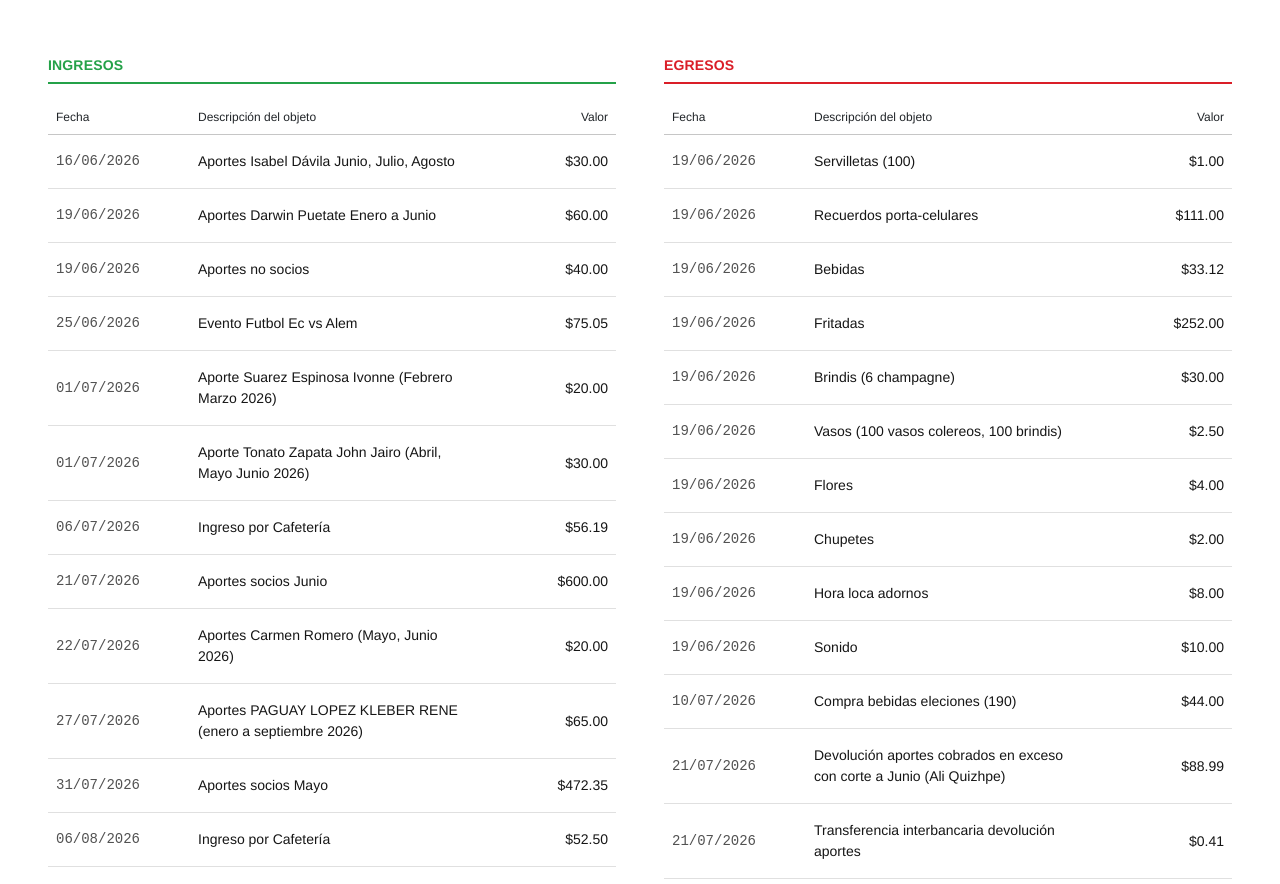
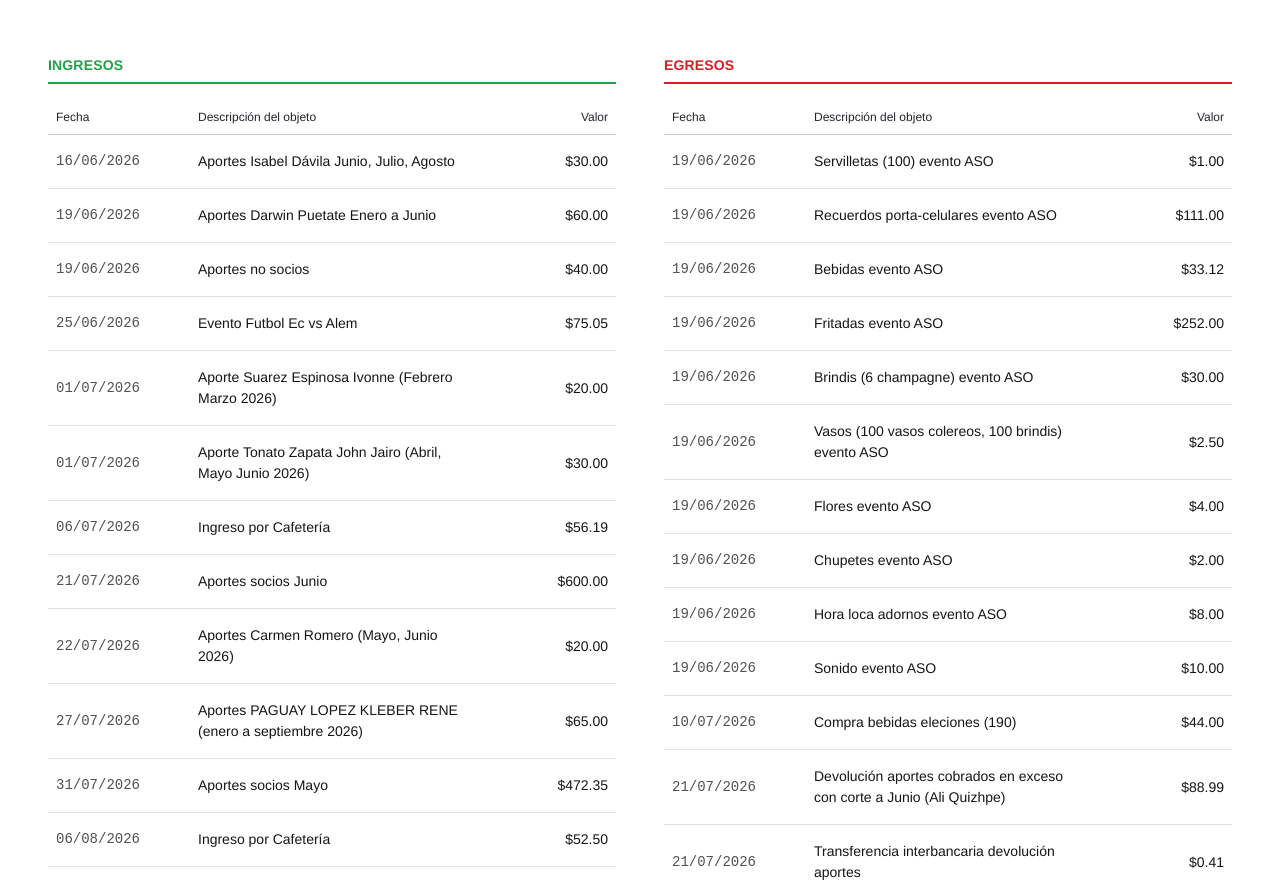
Before and after one commit to jjorgeadrian007/cuentas_aso, a React (Vite) app: page / in a window 1280 px wide. Shown: the part 440-1324 px from the top of the page. Built offline with nearby package versions, Linux system fonts and the light colour scheme.

Commit message:
actualizar nombres egresos

```diff
--- a/src/App.jsx
+++ b/src/App.jsx
@@ -28,16 +28,16 @@ export default function DashboardAsociacion() {
   ]);
 
   const [egresos] = useState([
-    { id: 1, fecha: "19/06/2026", nombre: "Servilletas (100)", valor: 1.00 },
-    { id: 2, fecha: "19/06/2026", nombre: "Recuerdos porta-celulares", valor: 111.00 },
-    { id: 3, fecha: "19/06/2026", nombre: "Bebidas", valor: 33.12 },
-    { id: 4, fecha: "19/06/2026", nombre: "Fritadas", valor: 252.00 },
-    { id: 5, fecha: "19/06/2026", nombre: "Brindis (6 champagne)", valor: 30.00 },
-    { id: 6, fecha: "19/06/2026", nombre: "Vasos (100 vasos colereos, 100 brindis)", valor: 2.50 },
-    { id: 7, fecha: "19/06/2026", nombre: "Flores", valor: 4.00 },
-    { id: 8, fecha: "19/06/2026", nombre: "Chupetes", valor: 2.00 },
-    { id: 9, fecha: "19/06/2026", nombre: "Hora loca adornos", valor: 8.00 },
-    { id: 10, fecha: "19/06/2026", nombre: "Sonido", valor: 10.00 },
+    { id: 1, fecha: "19/06/2026", nombre: "Servilletas (100) evento ASO", valor: 1.00 },
+    { id: 2, fecha: "19/06/2026", nombre: "Recuerdos porta-celulares evento ASO", valor: 111.00 },
+    { id: 3, fecha: "19/06/2026", nombre: "Bebidas evento ASO", valor: 33.12 },
+    { id: 4, fecha: "19/06/2026", nombre: "Fritadas evento ASO", valor: 252.00 },
+    { id: 5, fecha: "19/06/2026", nombre: "Brindis (6 champagne) evento ASO", valor: 30.00 },
+    { id: 6, fecha: "19/06/2026", nombre: "Vasos (100 vasos colereos, 100 brindis) evento ASO", valor: 2.50 },
+    { id: 7, fecha: "19/06/2026", nombre: "Flores evento ASO", valor: 4.00 },
+    { id: 8, fecha: "19/06/2026", nombre: "Chupetes evento ASO", valor: 2.00 },
+    { id: 9, fecha: "19/06/2026", nombre: "Hora loca adornos evento ASO", valor: 8.00 },
+    { id: 10, fecha: "19/06/2026", nombre: "Sonido evento ASO", valor: 10.00 },
     { id: 11, fecha: "10/07/2026", nombre: "Compra bebidas eleciones (190)", valor: 44.00 },
     { id: 12, fecha: "21/07/2026", nombre: "Devolución aportes cobrados en exceso con corte a Junio (Ali Quizhpe)", valor: 88.99 },
     { id: 13, fecha: "21/07/2026", nombre: "Transferencia interbancaria devolución aportes", valor: 0.41 },
```
